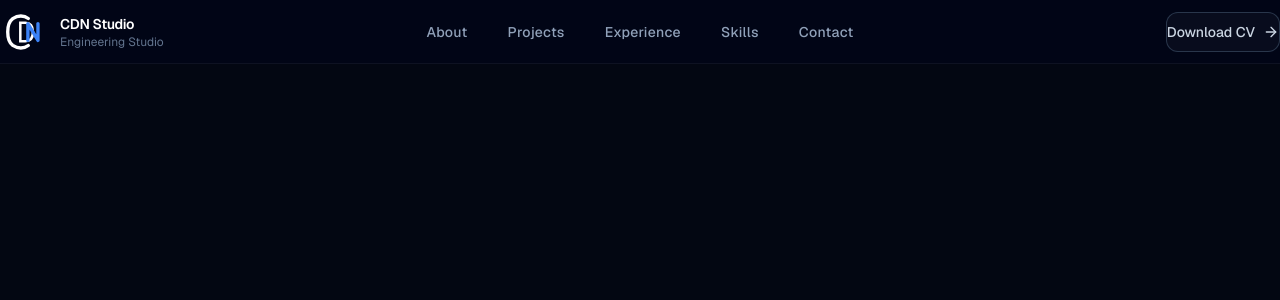
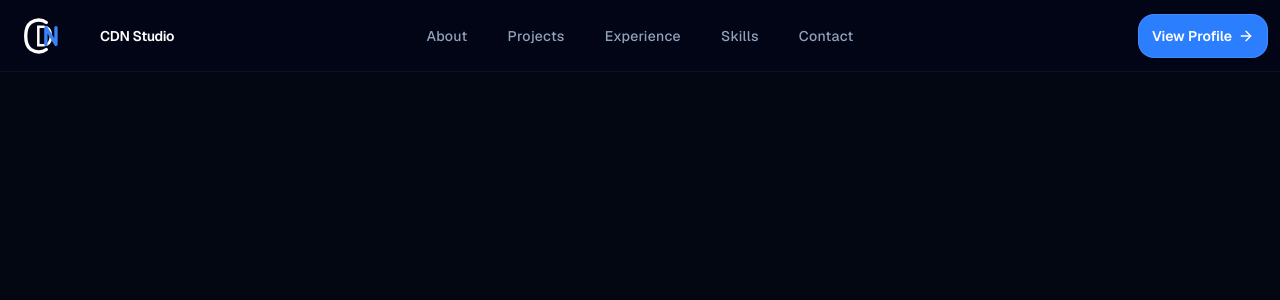
Before and after one commit to Ritmeester-Coder/cdn-studio, a Next.js app: page / in a window 1280 px wide. Shown: the top 300 px of the page. Built offline with nearby package versions, Linux system fonts and the light colour scheme.

Commit message:
v0.2.0 - Complete responsive navbar, mobile navigation, UI architecture and project foundation

```diff
--- a/src/app/globals.css
+++ b/src/app/globals.css
@@ -35,3 +35,30 @@ body {
   min-height: 100vh;
   overflow-x: hidden;
 }
+
+/* Hide Scrollbar */
+
+html {
+  scrollbar-width: none;
+}
+
+body {
+  -ms-overflow-style: none;
+}
+
+body::-webkit-scrollbar {
+  display: none;
+}
+
+.fpr-12 {
+  padding-right: 12px;
+}
+
+.fpl-20 {
+  padding-left: 20px;
+}
+
+.vp-button {
+  width: 130px;
+  margin-right: 12px;
+}
--- a/src/components/ui/navbar/DesktopNav.tsx
+++ b/src/components/ui/navbar/DesktopNav.tsx
@@ -0,0 +1,28 @@
+"use client";
+
+import Logo from "./Logo";
+import NavLinks from "./NavLinks";
+import ViewProfileButton from "./ViewProfileButton";
+
+export default function DesktopNav() {
+  return (
+    <header className="fixed inset-x-0 top-0 z-50 h-[72px] border-b border-white/5 bg-slate-950/80 backdrop-blur-xl">
+      <div className="mx-auto flex h-full w-full items-center px-8 lg:px-12">
+        {/* Left */}
+        <div className="flex flex-1 items-center">
+          <Logo />
+        </div>
+
+        {/* Center */}
+        <div className="flex flex-1 justify-center">
+          <NavLinks />
+        </div>
+
+        {/* Right */}
+        <div className="flex flex-1 justify-end">
+          <ViewProfileButton />
+        </div>
+      </div>
+    </header>
+  );
+}
--- a/src/components/ui/navbar/Logo.tsx
+++ b/src/components/ui/navbar/Logo.tsx
@@ -4,10 +4,10 @@ export default function Logo() {
   return (
     <Link
       href="/"
-      className="group flex items-center gap-4 transition-all duration-300"
+      className="group flex items-center gap-5 transition-all duration-300"
     >
       {/* Logo */}
-      <div className="relative flex h-11 w-11 items-center justify-center">
+      <div className="relative flex h-20 w-20 items-center justify-center">
         <svg
           width="42"
           height="42"
@@ -50,8 +50,6 @@ export default function Logo() {
         <span className="text-sm font-semibold tracking-tight text-white">
           CDN Studio
         </span>
-
-        <span className="text-xs text-slate-500">Engineering Studio</span>
       </div>
     </Link>
   );
--- /dev/null
+++ b/src/components/ui/navbar/MobileDrawer.tsx
@@ -0,0 +1,58 @@
+"use client";
+
+import { useEffect } from "react";
+
+import NavLinks from "./NavLinks";
+import ViewProfileButton from "./ViewProfileButton";
+
+type Props = {
+  open: boolean;
+  onClose: () => void;
+};
+
+export default function MobileDrawer({ open, onClose }: Props) {
+  useEffect(() => {
+    document.body.style.overflow = open ? "hidden" : "auto";
+
+    return () => {
+      document.body.style.overflow = "auto";
+    };
+  }, [open]);
+
+  return (
+    <>
+      {/* Backdrop */}
+
+      <div
+        onClick={onClose}
+        className={`fixed inset-0 z-40 bg-black/60 backdrop-blur-sm transition-opacity duration-300 ${
+          open ? "opacity-100 visible" : "opacity-0 invisible"
+        }`}
+      />
+
+      {/* Drawer */}
+
+      <aside
+        className={`fixed right-0 top-0 z-50 flex h-screen w-80 flex-col border-l border-white/10 bg-slate-950/95 backdrop-blur-2xl transition-transform duration-300 ${
+          open ? "translate-x-0" : "translate-x-full"
+        }`}
+      >
+        {/* Spacer */}
+
+        <div className="h-20" />
+
+        {/* Navigation */}
+
+        <div className="flex-1 px-8 fpl-20">
+          <NavLinks mobile onNavigate={onClose} />
+        </div>
+
+        {/* Footer */}
+
+        <div className="border-t border-white/10 p-8">
+          <ViewProfileButton fullWidth onClick={onClose} />
+        </div>
+      </aside>
+    </>
+  );
+}
--- a/src/components/ui/navbar/MobileNav.tsx
+++ b/src/components/ui/navbar/MobileNav.tsx
@@ -0,0 +1,31 @@
+"use client";
+
+import { useState } from "react";
+import { Menu, X } from "lucide-react";
+
+import Logo from "./Logo";
+import MobileDrawer from "./MobileDrawer";
+
+export default function MobileNav() {
+  const [open, setOpen] = useState(false);
+
+  return (
+    <>
+      <header className="fixed inset-x-0 top-0 z-50 h-[72px] border-b border-white/5 bg-slate-950/80 backdrop-blur-xl">
+        <div className="flex h-full items-center justify-between px-6">
+          <Logo />
+
+          <button
+            onClick={() => setOpen(!open)}
+            className="fpr-12 rounded-xl p-2 text-slate-300 transition hover:bg-white/5 hover:text-white"
+            aria-label="Toggle Navigation"
+          >
+            {open ? <X size={26} /> : <Menu size={26} />}
+          </button>
+        </div>
+      </header>
+
+      <MobileDrawer open={open} onClose={() => setOpen(false)} />
+    </>
+  );
+}
--- /dev/null
+++ b/src/components/ui/navbar/NavLinks.tsx
@@ -0,0 +1,53 @@
+"use client";
+
+import Link from "next/link";
+import { navigation } from "@/data/navigation";
+
+type NavLinksProps = {
+  mobile?: boolean;
+  onNavigate?: () => void;
+};
+
+export default function NavLinks({
+  mobile = false,
+  onNavigate,
+}: NavLinksProps) {
+  if (mobile) {
+    return (
+      <nav>
+        <ul className="space-y-8">
+          {navigation.map((item) => (
+            <li key={item.label}>
+              <Link
+                href={item.href}
+                onClick={onNavigate}
+                className="block text-xl font-medium tracking-wide text-slate-300 transition hover:text-blue-400"
+              >
+                {item.label}
+              </Link>
+            </li>
+          ))}
+        </ul>
+      </nav>
+    );
+  }
+
+  return (
+    <nav>
+      <ul className="flex items-center gap-10">
+        {navigation.map((item) => (
+          <li key={item.label}>
+            <Link
+              href={item.href}
+              className="group relative text-sm font-medium tracking-wide text-slate-400 transition-colors duration-300 hover:text-white"
+            >
+              {item.label}
+
+              <span className="absolute -bottom-1.5 left-1/2 h-0.5 w-0 -translate-x-1/2 rounded-full bg-blue-500 transition-all duration-300 group-hover:w-full" />
+            </Link>
+          </li>
+        ))}
+      </ul>
+    </nav>
+  );
+}
--- a/src/components/ui/navbar/Navbar.tsx
+++ b/src/components/ui/navbar/Navbar.tsx
@@ -1,49 +1,20 @@
 "use client";
 
-import Link from "next/link";
-import { ArrowRight } from "lucide-react";
-
-import Logo from "./Logo";
-import { navigation } from "@/data/navigation";
+import DesktopNav from "./DesktopNav";
+import MobileNav from "./MobileNav";
 
 export default function Navbar() {
   return (
-    <header className="fixed inset-x-0 top-0 z-50 h-16 border-b border-white/5 bg-slate-950/80 backdrop-blur-xl">
-      <div className="flex h-full w-full items-center">
-        {/* LEFT */}
-        <div className="flex flex-1 justify-start pl-10">
-          <Logo />
-        </div>
+    <>
+      {/* Desktop Navigation */}
+      <div className="hidden md:block">
+        <DesktopNav />
+      </div>
 
-        {/* CENTER */}
-        <nav className="hidden flex-1 justify-center md:flex">
-          <ul className="flex items-center gap-10">
-            {navigation.map((item) => (
-              <li key={item.label}>
-                <Link
-                  href={item.href}
-                  className="group relative text-sm font-medium tracking-wide text-slate-400 transition-colors duration-300 hover:text-white"
-                >
-                  {item.label}
-
-                  <span className="absolute -bottom-1.5 left-1/2 h-0.5 w-0 -translate-x-1/2 rounded-full bg-blue-500 transition-all duration-300 group-hover:w-full" />
-                </Link>
-              </li>
-            ))}
-          </ul>
-        </nav>
-
-        {/* RIGHT */}
-        <div className="flex flex-1 justify-end pr-10">
-          <button className="group flex h-10 items-center gap-2 rounded-xl border border-slate-700/80 bg-white/[0.03] px-5 text-sm font-medium text-slate-300 transition-all duration-300 hover:border-blue-500 hover:bg-blue-500 hover:text-white hover:shadow-lg hover:shadow-blue-500/20">
-            Download CV
-            <ArrowRight
-              size={16}
-              className="transition-transform duration-300 group-hover:translate-x-1"
-            />
-          </button>
-        </div>
+      {/* Mobile Navigation */}
+      <div className="block md:hidden">
+        <MobileNav />
       </div>
-    </header>
+    </>
   );
 }
--- /dev/null
+++ b/src/components/ui/navbar/ViewProfileButton.tsx
@@ -0,0 +1,49 @@
+"use client";
+
+import { ArrowRight } from "lucide-react";
+
+type ViewProfileButtonProps = {
+  fullWidth?: boolean;
+  onClick?: () => void;
+};
+
+export default function ViewProfileButton({
+  fullWidth = false,
+  onClick,
+}: ViewProfileButtonProps) {
+  return (
+    <button
+      onClick={onClick}
+      className={`
+        vp-button
+        group
+        flex
+        h-11
+        items-center
+        justify-center
+        gap-1.5
+        rounded-2xl
+        border
+        border-white/10
+        bg-blue-500
+        px-6
+        text-sm
+        font-semibold
+        text-white
+        transition-all
+        duration-300
+        hover:bg-blue-600
+        hover:shadow-lg
+        hover:shadow-blue-500/20
+        ${fullWidth ? "w-full" : ""}
+      `}
+    >
+      <span>View Profile</span>
+
+      <ArrowRight
+        size={16}
+        className="-ml-0.5 transition-transform duration-300 group-hover:translate-x-1"
+      />
+    </button>
+  );
+}
```
Also changed, not shown: src/assets/images/CDN_Mono_Blk.png (added), src/components/ui/badge/Badge.tsx (added), src/components/ui/card/Card.jsx (added), src/components/ui/heading/Heading.tsx (added), src/components/ui/navbar/index.ts (added).
